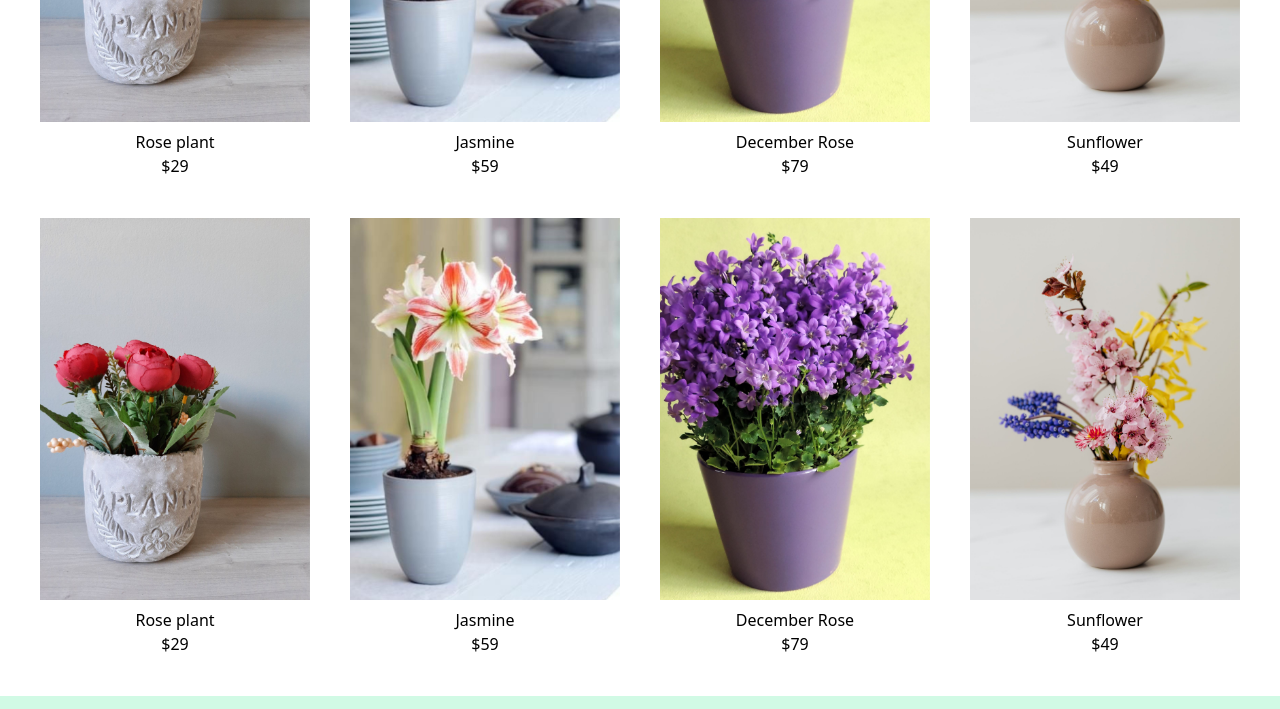
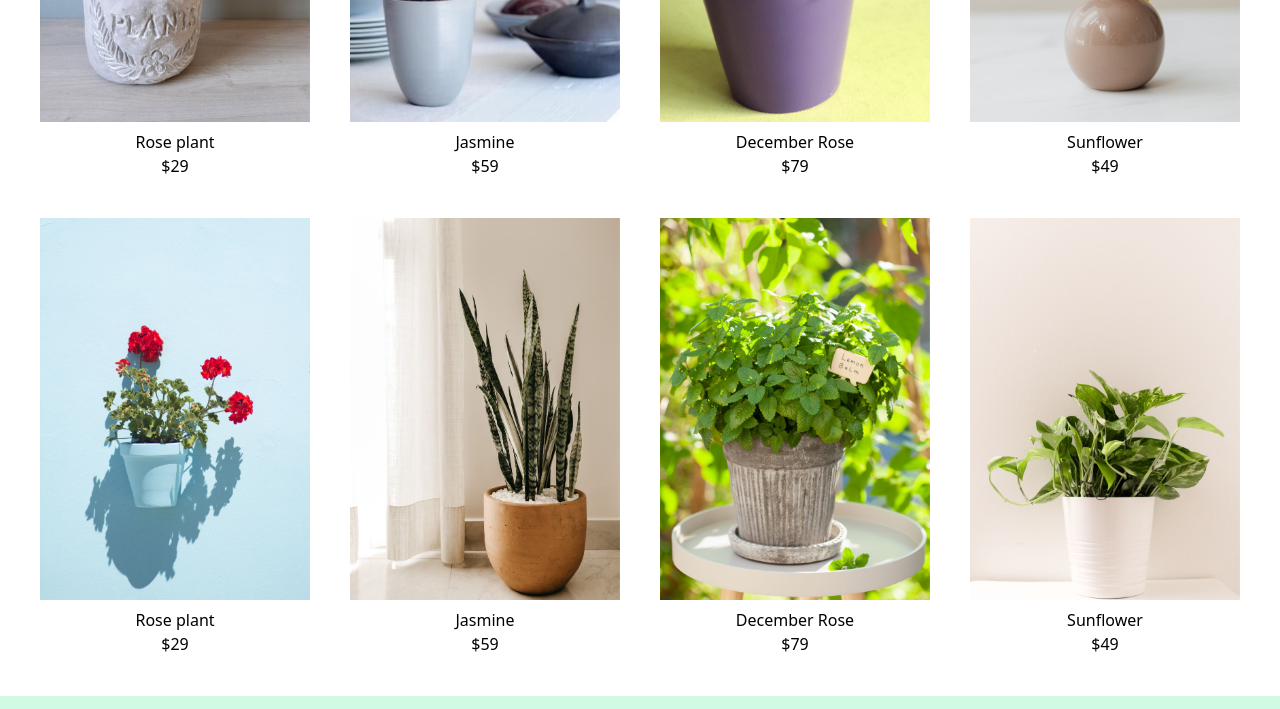
Before and after one commit to r4gu1/Greenden-Tailwindcss, a website: page product.html in a window 1280 px wide. Shown: the part 474-1183 px from the top of the page. Drawn offline with nearby package versions, Linux system fonts and the light colour scheme.

Commit message:
modified

```diff
--- a/product.html
+++ b/product.html
@@ -60,22 +60,22 @@
         </div>
 
         <div class="m-5 text-center">
-            <img src="./images/best_1.jpg" class="inline hover:shadow-xl transform hover:-translate-y-2">
+            <img src="./images/best_5.jpg" class="inline hover:shadow-xl transform hover:-translate-y-2">
             <h4 class="mt-2">Rose plant</h4>
             <p>$29</p>
         </div>
         <div class="m-5 text-center">
-            <img src="./images/best_2.jpg" alt="image2" class="inline hover:shadow-xl transform hover:-translate-y-2">
+            <img src="./images/best_6.jpg" alt="image2" class="inline hover:shadow-xl transform hover:-translate-y-2">
             <h4 class="mt-2">Jasmine</h4>
             <p>$59</p>
         </div>
         <div class="m-5 text-center">
-            <img src="./images/best_3.jpg" alt="image3" class="inline hover:shadow-xl transform hover:-translate-y-2">
+            <img src="./images/best_7.jpg" alt="image3" class="inline hover:shadow-xl transform hover:-translate-y-2">
             <h4 class="mt-2">December Rose</h4>
             <p>$79</p>
         </div>
         <div class="m-5 text-center">
-            <img src="./images/best_4.jpg" alt="image4" class="inline hover:shadow-xl transform hover:-translate-y-2">
+            <img src="./images/best_8.jpg" alt="image4" class="inline hover:shadow-xl transform hover:-translate-y-2">
             <h4 class="mt-2">Sunflower</h4>
             <p>$49</p>
         </div>
```
Also changed, not shown: index.html (+1 -1 lines), images/best_5.jpg (added), images/best_6.jpg (added), images/best_7.jpg (added), images/best_8.jpg (added).
